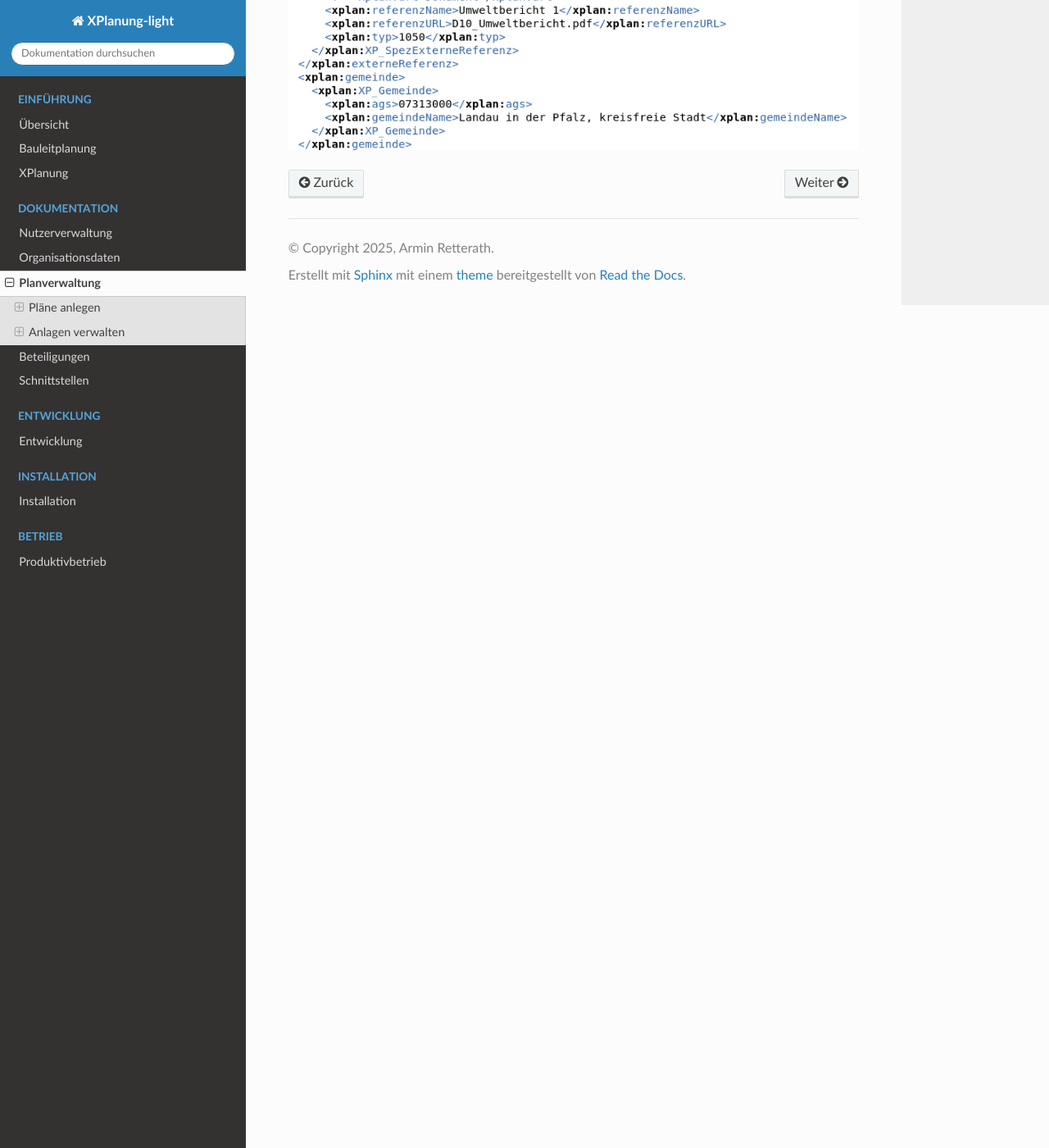
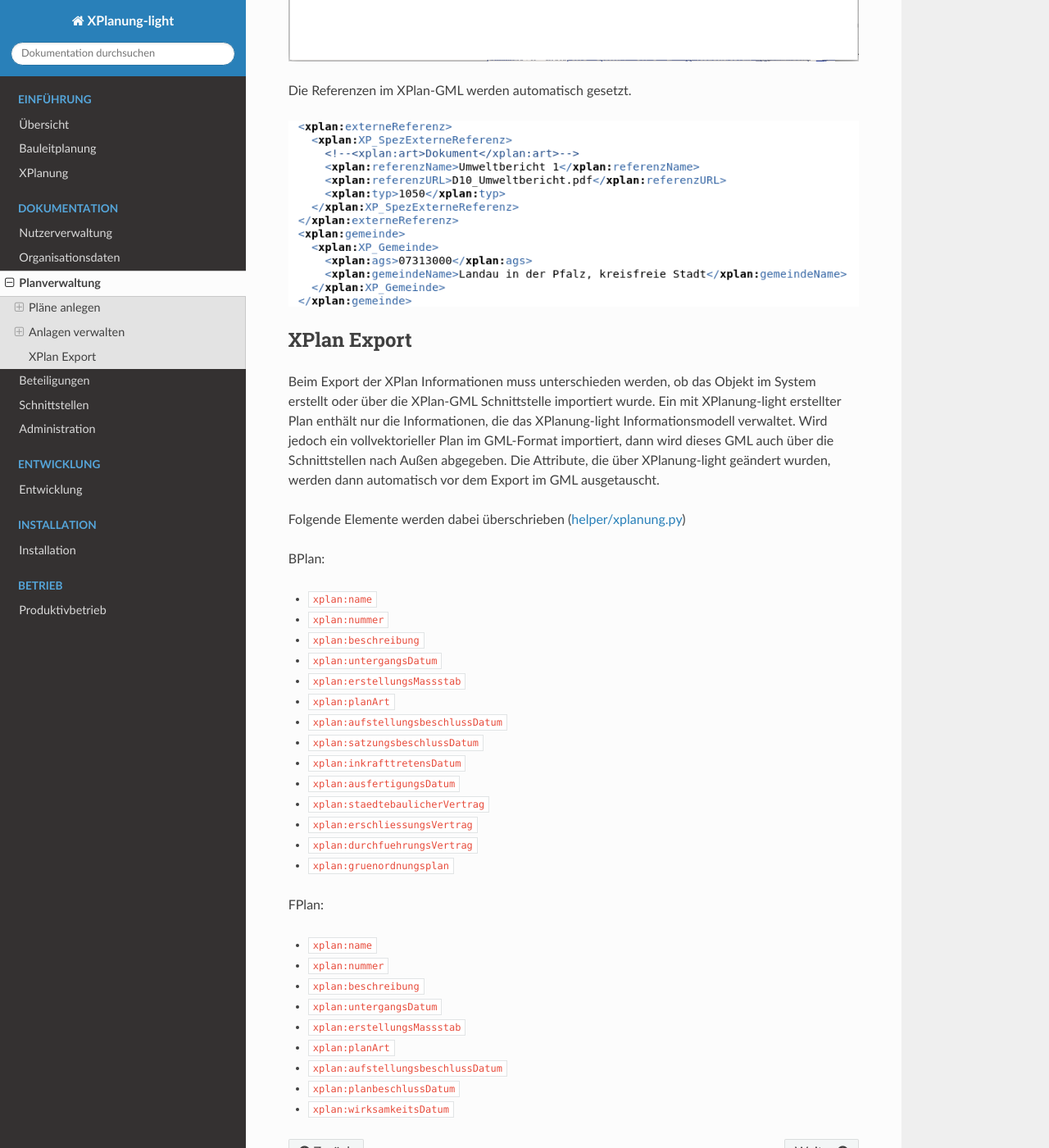
Before and after one commit to mrmap-community/xplanung_light, a Sphinx documentation site: the page built from docs/source/documentation/planmanagement.rst, in a window 1280 px wide and 1400 px high, scrolled down 9297 px. Shown: the whole window at 82% size. Built offline with Sphinx 7.4.7 and the Read the Docs theme 3.1.0, drawn with Linux system fonts in a browser that asks for light colours; some of the changed text lies outside the part shown.

Commit message:
Noch mehr Doku ;-)

```diff
--- a/docs/source/documentation/planmanagement.rst
+++ b/docs/source/documentation/planmanagement.rst
@@ -35,6 +35,13 @@ Die optionalen Felder sind im unteren Bereich des Formulars aufgeführt.
 
 Nach Absenden des Formulars wird man zur Liste zurückgeleitet. Dort wird der neu erfasste Record angezeigt. Die Umringsgeometrie ist im
 Kartenviewer zu sehen und der Plan lässt sich hierüber auch selektieren. Es stehen diverse Filter zur Verfügung.
+
+Besonderheiten
+==============
+
+* Es können mehrere Gebietskörperschaften zugewiesen werden
+* Der Geometrieeditor erlaubt auch das Hochladen von KML/GPX und GeoJSON (vorhandene Geometrien werden ersetzt)
+* Die Validierung der Datumsfelder (zeitliche Abfolge) erfolgt durch das Überschreiben der clean Funktion im BPlan-Model
 
 Liste der eigenen Bebauungspläne
 ********************************
@@ -158,3 +165,45 @@ Die Referenzen im XPlan-GML werden automatisch gesetzt.
 
 
 .. image:: ../media/plan_archiv_gml_anlage_referenz.png
+
+************
+XPlan Export
+************
+
+Beim Export der XPlan Informationen muss unterschieden werden, ob das Objekt im System erstellt oder über die XPlan-GML Schnittstelle importiert wurde.
+Ein mit XPlanung-light erstellter Plan enthält nur die Informationen, die das XPlanung-light Informationsmodell verwaltet.
+Wird jedoch ein vollvektorieller Plan im GML-Format importiert, dann wird dieses GML auch über die Schnittstellen nach Außen abgegeben.
+Die Attribute, die über XPlanung-light geändert wurden, werden dann automatisch vor dem Export im GML ausgetauscht.
+
+Folgende Elemente werden dabei überschrieben (`helper/xplanung.py`_)
+
+BPlan:
+
+* ``xplan:name``
+* ``xplan:nummer``
+* ``xplan:beschreibung``
+* ``xplan:untergangsDatum``
+* ``xplan:erstellungsMassstab``
+* ``xplan:planArt``
+* ``xplan:aufstellungsbeschlussDatum``
+* ``xplan:satzungsbeschlussDatum``
+* ``xplan:inkrafttretensDatum``
+* ``xplan:ausfertigungsDatum``
+* ``xplan:staedtebaulicherVertrag``
+* ``xplan:erschliessungsVertrag``
+* ``xplan:durchfuehrungsVertrag``
+* ``xplan:gruenordnungsplan``
+
+FPlan:
+
+* ``xplan:name``
+* ``xplan:nummer``
+* ``xplan:beschreibung``
+* ``xplan:untergangsDatum``
+* ``xplan:erstellungsMassstab``
+* ``xplan:planArt``
+* ``xplan:aufstellungsbeschlussDatum``
+* ``xplan:planbeschlussDatum``
+* ``xplan:wirksamkeitsDatum``
+
+   .. _helper/xplanung.py: https://github.com/mrmap-community/xplanung_light/blob/master/xplanung_light/helper/xplanung.py
--- a/docs/source/index.rst
+++ b/docs/source/index.rst
@@ -28,6 +28,7 @@ documentation for details.
    documentation/planmanagement
    documentation/beteiligungen
    documentation/schnittstellen
+   documentation/admin
 
 .. toctree::
    :maxdepth: 2
```
Also changed, not shown: docs/source/documentation/admin.rst (added, +72 -0 lines), docs/source/media/xplanung_light_admin_admin.png (added), docs/source/media/xplanung_light_admin_consentoptions.png (added), docs/source/media/xplanung_light_admin_licenses.png (added), docs/source/media/xplanung_light_admin_request_admin_confirm.png (added), docs/source/media/xplanung_light_admin_request_admin_list.png (added).
